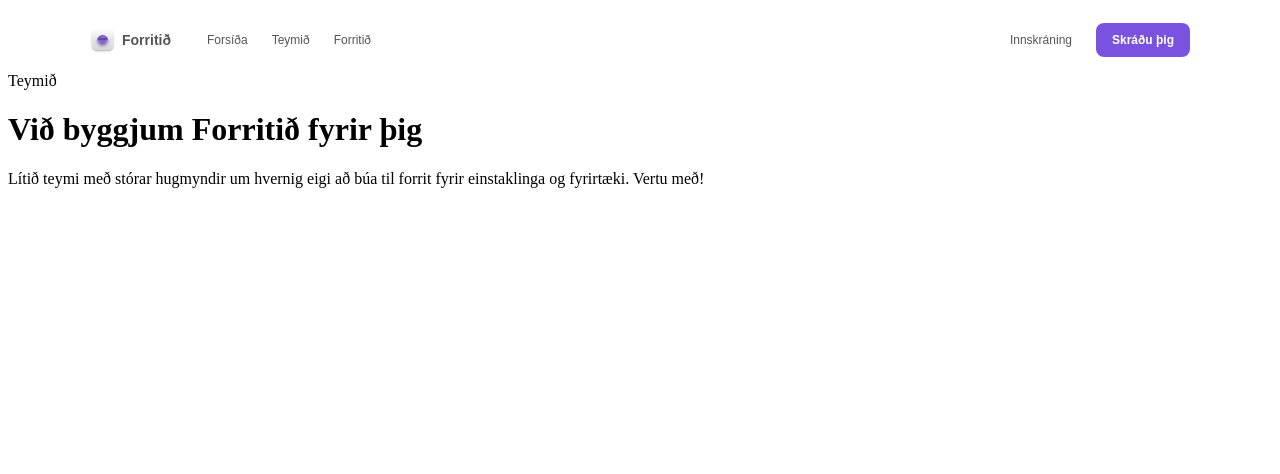
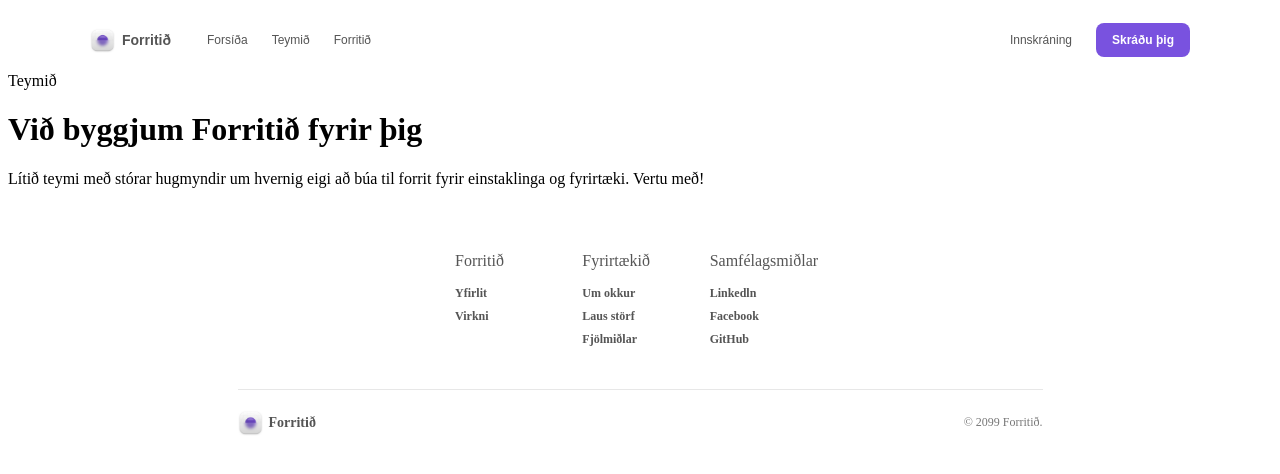
Before and after one commit to Thorsteinn-H/Vefforritun-1-2026-hopverkefni-1, a website: page sites/teaminfo.html in a window 1280 px wide. Drawn offline with Linux system fonts and the light colour scheme.

Commit message:
laga footer og bæta því í teymissíðu

```diff
--- a/sites/teaminfo.html
+++ b/sites/teaminfo.html
@@ -34,5 +34,41 @@
         einstaklinga og fyrirtæki. Vertu með!
       </p>
     </main>
+    <footer>
+      <div class="content">
+        <section>
+          <p class="footer-heading">Forritið</p>
+          <ul>
+            <li>Yfirlit</li>
+            <li>Virkni</li>
+          </ul>
+        </section>
+
+        <section>
+          <p class="footer-heading">Fyrirtækið</p>
+          <ul>
+            <li>Um okkur</li>
+            <li>Laus störf</li>
+            <li>Fjölmiðlar</li>
+          </ul>
+        </section>
+
+        <section>
+          <p class="footer-heading">Samfélagsmiðlar</p>
+          <ul>
+            <li>Linkedln</li>
+            <li>Facebook</li>
+            <li>GitHub</li>
+          </ul>
+        </section>
+      </div>
+      <div class="footer-bottom">
+        <div class="footer-brand">
+          <img src="/pictures/logo.png" width="25" alt="" />
+          <strong>Forritið</strong>
+        </div>
+        <small class="footer-copyright">&copy; 2099 Forritið.</small>
+      </div>
+    </footer>
   </body>
 </html>
```
Also changed, not shown: index.html (+1 -1 lines).
